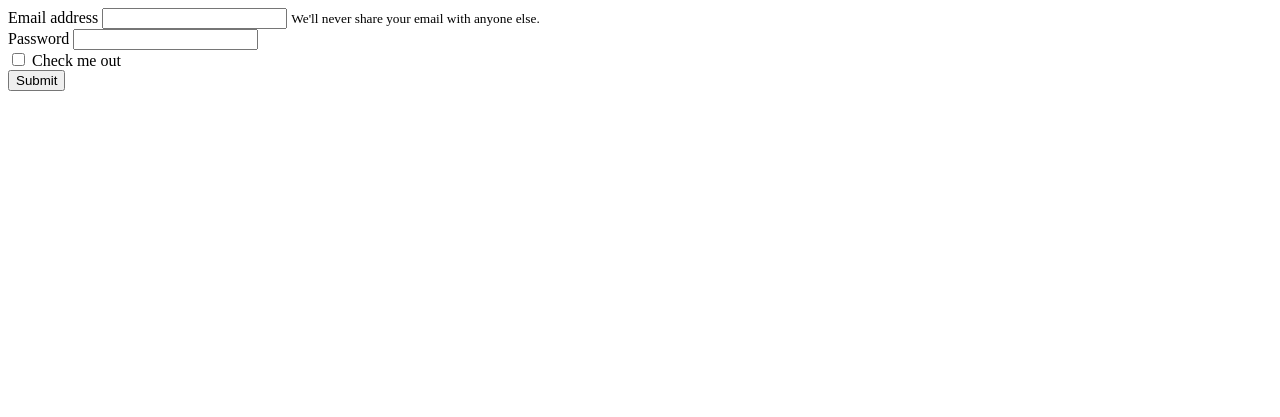
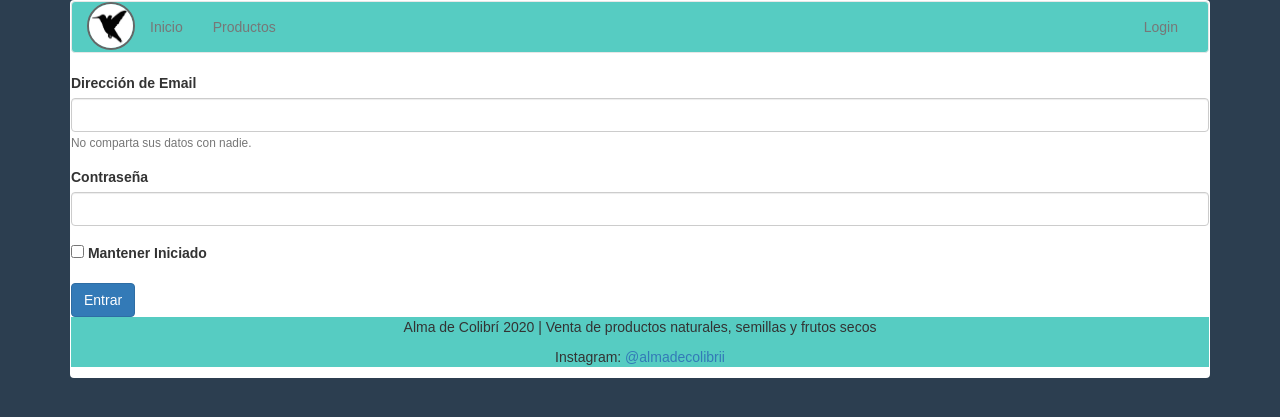
Before and after one commit to 4ndroid3/flask_almacolibri, a Flask app: page /login in a window 1280 px wide. Shown: the top 417 px of the page. Run offline with Flask 2, Linux system fonts and the light colour scheme; some libraries are stand-ins or nearby versions.

Commit message:
se agregan detalles visuales, se agrega products.html

```diff
--- a/app/static/css/main.css
+++ b/app/static/css/main.css
@@ -1,9 +1,12 @@
 html * {
     font-family: sans-serif;
-}
-img {
-    max-width: 48px;
 }
 body {
     background: #2c3e50;
 }
+.imgRedonda {
+    width:48px;
+    height:48px;
+    border-radius:58px;
+    border:2px solid #666;
+}
--- a/app/templates/base.html
+++ b/app/templates/base.html
@@ -13,8 +13,8 @@
 {% endblock %}
 
 {% block body %}
-    <div class="container-fluid">
-        <div class="navbar navbar-light" style="background-color: #2bbba867;">
+    <div class="container">
+        <div class="navbar navbar-light" style="background-color: #ffffff;">
 
             {% block navbar %}
                 {% include 'navbar.html' %}
@@ -23,13 +23,13 @@
             {% block content %}{% endblock %}
 
             {% block footer %}
-            <footer style="background-color:#225a5367">
+            <footer style="background-color:#07b4a6ad">
                 <p align="center">Alma de Colibrí 2020 | Venta de productos naturales, semillas y frutos secos</p>
-                <p align="center">Instagram: @almadecolibrii </p>
+                <p align="center">Instagram:
+                    <a href="https://www.instagram.com/almadecolibrii/" target="_blank">@almadecolibrii</a>
+                </p>
             </footer>
             {% endblock %}
-
-
 
             {% block scripts %}
                 {{ super() }}
--- a/app/templates/login.html
+++ b/app/templates/login.html
@@ -1,16 +1,25 @@
+{% extends 'base.html' %}
+
+  {% block title %}
+          {{ super() }}
+          Iniciar Sesion
+      {% endblock %}
+
+{% block content %}
         <form>
           <div class="form-group">
-      <label for="exampleInputEmail1">Email address</label>
+            <label for="exampleInputEmail1">Dirección de Email</label>
             <input type="email" class="form-control" id="exampleInputEmail1" aria-describedby="emailHelp">
-      <small id="emailHelp" class="form-text text-muted">We'll never share your email with anyone else.</small>
+              <small id="emailHelp" class="form-text text-muted">No comparta sus datos con nadie.</small>
           </div>
           <div class="form-group">
-      <label for="exampleInputPassword1">Password</label>
+            <label for="exampleInputPassword1">Contraseña</label>
             <input type="password" class="form-control" id="exampleInputPassword1">
           </div>
           <div class="form-group form-check">
             <input type="checkbox" class="form-check-input" id="exampleCheck1">
-      <label class="form-check-label" for="exampleCheck1">Check me out</label>
+            <label class="form-check-label" for="exampleCheck1">Mantener Iniciado</label>
           </div>
-    <button type="submit" class="btn btn-primary">Submit</button>
+          <button type="submit" class="btn btn-primary">Entrar</button>
         </form>
+  {% endblock %}
--- a/app/templates/navbar.html
+++ b/app/templates/navbar.html
@@ -1,28 +1,30 @@
-<div class="navbar navbar-light" style="background-color: #225a5367;" role="navigation">
+<link rel="stylesheet" href="{{ url_for('static', filename='css/main.css') }}">
+<nav class="navbar navbar-default" style="background-color:#07b4a6ad;">
     <div class="container-fluid">
+      <!-- Brand and toggle get grouped for better mobile display -->
       <div class="navbar-header">
-            <button type="button"
-                    class="navbar-toggle"
-                    data-toggle="collapse"
-                    data-target=" .navbar-collapse">
-                <span class="sr-only">Toggle Navigation</span>
+        <button type="button" class="navbar-toggle collapsed" data-toggle="collapse" data-target="#bs-example-navbar-collapse-1" aria-expanded="false">
+          <span class="sr-only">Toggle navigation</span>
           <span class="icon-bar"></span>
           <span class="icon-bar"></span>
           <span class="icon-bar"></span>
         </button>
-            <a class="mavbar-brand" href="{{ url_for('index') }}">
         <img src="{{ url_for('static',filename='images/logo.png') }}"
+            class="imgRedonda"
             style="max-width: 78px"
             alt="Colibri Logo">
-            </a>
       </div>
-        <div class="navbar-collapse collapse">
+      <!-- Collect the nav links, forms, and other content for toggling -->
+      <div class="collapse navbar-collapse" id="bs-example-navbar-collapse-1">
         <ul class="nav navbar-nav">
-
-                <li><a href="{{ url_for('index') }}">Inicio</a></li>
-                <li><a href="https://web.whatsapp.com/" target="_blank">Ir a WP Web</a></li>
-
+          <li><a href="{{ url_for('index') }}">Inicio <span class="sr-only">(current)</span></a></li>
+          <li><a href="{{ url_for('products') }}">Productos</a></li>
         </ul>
-        </div>
-    </div>
-</div>
+        <ul class="nav navbar-nav navbar-right">
+          <li><a href="{{ url_for('login') }}">Login</a></li>
+        </ul>
+          </li>
+        </ul>
+      </div><!-- /.navbar-collapse -->
+    </div><!-- /.container-fluid -->
+  </nav>
--- a/main.py
+++ b/main.py
@@ -1,5 +1,4 @@
 from flask import make_response, request, redirect, render_template
-
 from app import create_app
 
 app = create_app()
@@ -11,20 +10,26 @@ def index():
 
     return response
 
-
 @app.route('/colibri', methods=['GET', 'POST'])
 def colibri():
     frstmsj = 'Alma de Colibri'
     username = 'andrés'
+    context = {
+        'frstmsj': frstmsj,
+        'username': username
+    }
+
+    return render_template('colibri.html', **context)
+
+@app.route('/login')
+def login():
+    return render_template('login.html')
+
+@app.route('/products', methods=['GET', 'POST'])
+def products():
     products = ['Manies', 'Nuez', 'Mix Semillas', 'Pimentón', 'Sal del Himalaya', 'Coco Rallado']
     context = {
-        'frstmsj': frstmsj,
-        'username': username,
         'products': products
     }
 
-    return render_template('colibri.html', **context)
-@app.route('/login')
-def login():
-
-    return render_template('login.html')
+    return render_template('products.html', **context)
```
Also changed, not shown: app/templates/colibri.html (+0 -30 lines), app/templates/products.html (added, +34 -0 lines), app/static/images/indian_1.jpg (added), app/static/images/logo.png. Lines whose indentation alone changed are shown as unchanged.
